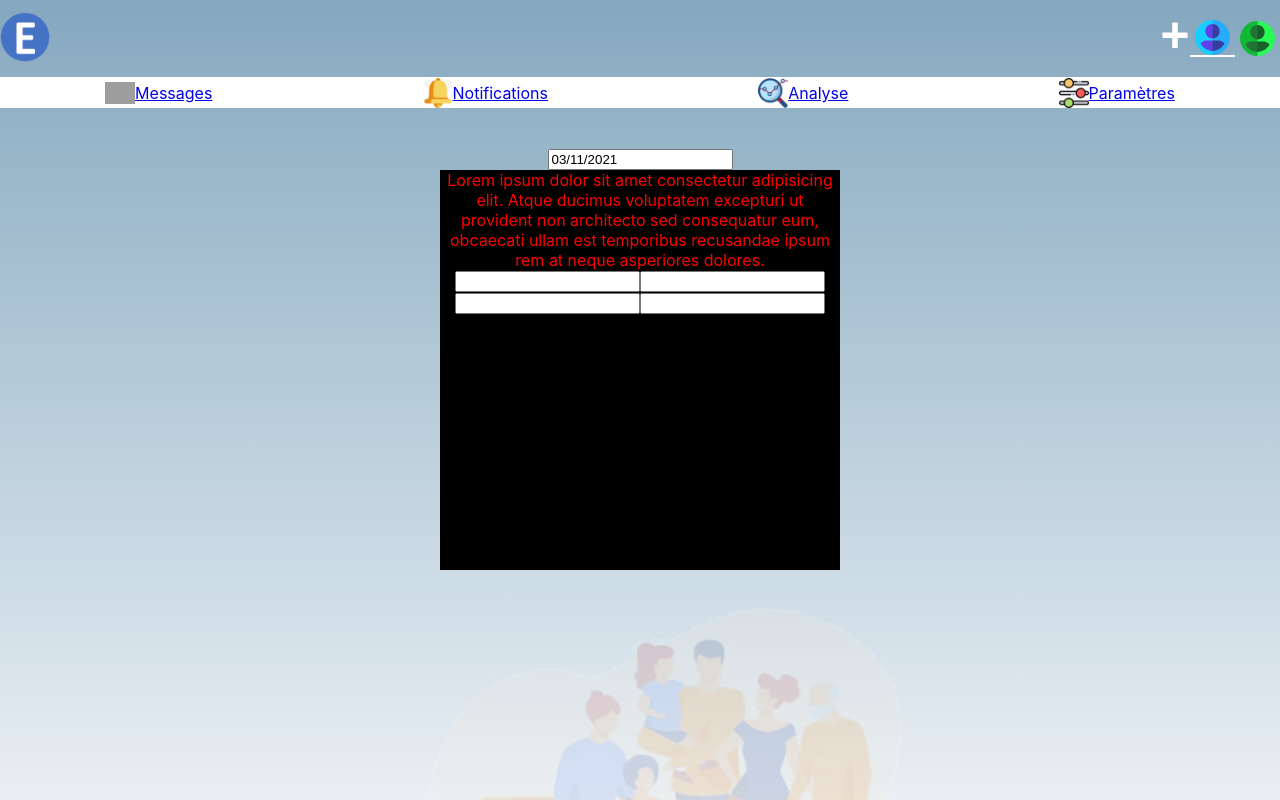
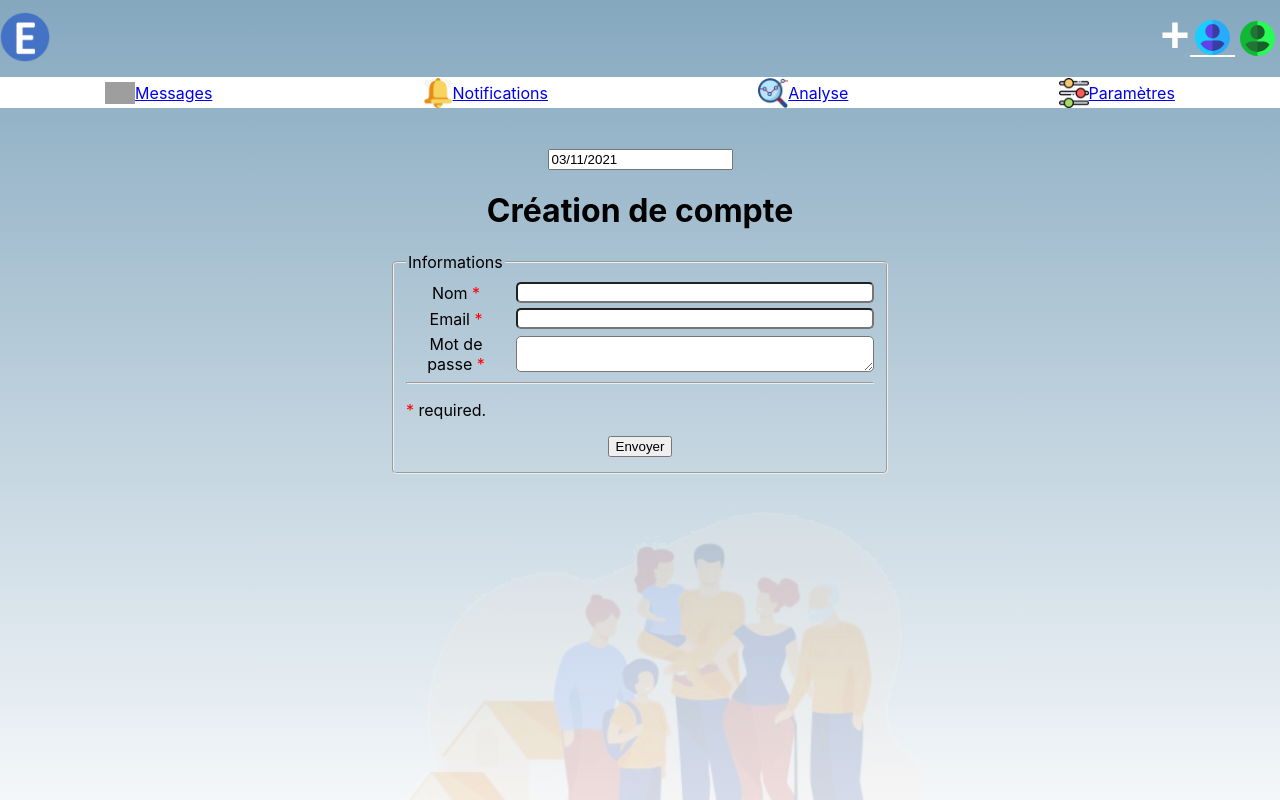
Before and after one commit to WildCodeSchool/remoteFR-R2dwild-P3-secuel-front, a React (Create React App) app: page /CreateUser in a window 1280 px wide. Shown: the top 800 px of the page. Built offline with nearby package versions, Linux system fonts and the light colour scheme; grey boxes are pictures that could not be loaded.

Commit message:
create a form to post in the backend and put it in createuser

```diff
--- a/src/screen/CreateUser.js
+++ b/src/screen/CreateUser.js
@@ -1,19 +1,9 @@
+import Form from './Form'
 import React from 'react'
 
 import './CreateUser.css'
 
 const CreateUser = () => {
-  return (
-    <form className='createUserBody'>
-      Lorem ipsum dolor sit amet consectetur adipisicing elit. Atque ducimus
-      voluptatem excepturi ut provident non architecto sed consequatur eum,
-      obcaecati ullam est temporibus recusandae ipsum rem at neque asperiores
-      dolores.
-      <input></input>
-      <input></input>
-      <input></input>
-      <input></input>
-    </form>
-  )
+  return <Form />
 }
 export default CreateUser
--- /dev/null
+++ b/src/screen/Form.css
@@ -0,0 +1,36 @@
+.Form {
+  width: 500px;
+  margin: 0 auto;
+  text-align: left;
+}
+
+.Form h1 {
+  text-align: center;
+}
+
+.Form .form-data {
+  display: flex;
+  justify-content: center;
+  align-items: center;
+  margin: 5px 0;
+}
+
+.Form .form-data label {
+  display: inline-block;
+  width: 100px;
+  margin-right: 10px;
+  text-align: center;
+}
+
+.Form .form-data input:not([type="submit"]), textarea {
+  flex-grow: 1;
+  border-radius: 5px;
+}
+
+fieldset {
+  border-radius: 5px;
+}
+
+span {
+  color: red;
+}
--- /dev/null
+++ b/src/screen/Form.js
@@ -0,0 +1,94 @@
+import axios from 'axios'
+import { useState } from 'react'
+
+import './Form.css'
+
+const Form = () => {
+  const [accountName, setAccountName] = useState('')
+  const [login, setLogin] = useState('')
+  const [password, setPassword] = useState('')
+  const allPost = {
+    Account_name: accountName,
+    Login: login,
+    Password: password
+  }
+
+  const handleChange = e => {
+    e.target.name === 'title'
+      ? setAccountName(e.target.value)
+      : e.target.name === 'poster'
+      ? setLogin(e.target.value)
+      : setPassword(e.target.value)
+  }
+
+  const submitForm = e => {
+    e.preventDefault()
+    axios
+      .post('http://localhost:3000/Account', allPost)
+      .then(res => {
+        alert(`${res.data} !`)
+      })
+      .catch(e => {
+        console.error(e)
+        alert(`Erreur lors de la création : ${e.message}`)
+      })
+  }
+
+  return (
+    <div className='Form'>
+      <h1>Création de compte</h1>
+      <form onSubmit={submitForm}>
+        <fieldset>
+          <legend>Informations</legend>
+          <div className='form-data'>
+            <label htmlFor='title'>
+              Nom<span> * </span>
+            </label>
+            <input
+              type='text'
+              id='title'
+              name='title'
+              onChange={handleChange}
+              required
+              value={accountName}
+            />
+          </div>
+          <div className='form-data'>
+            <label htmlFor='poster'>
+              Email<span> * </span>
+            </label>
+            <input
+              type='text'
+              id='poster'
+              name='poster'
+              onChange={handleChange}
+              required
+              value={login}
+            />
+          </div>
+          <div className='form-data'>
+            <label htmlFor='comment'>
+              Mot de passe<span> * </span>
+            </label>
+            <textarea
+              id='comment'
+              name='comment'
+              onChange={handleChange}
+              required
+              value={password}
+            />
+          </div>
+          <hr />
+          <p>
+            <span> * </span> required.
+          </p>
+          <div className='form-data'>
+            <input type='submit' value='Envoyer' />
+          </div>
+        </fieldset>
+      </form>
+    </div>
+  )
+}
+
+export default Form
```
